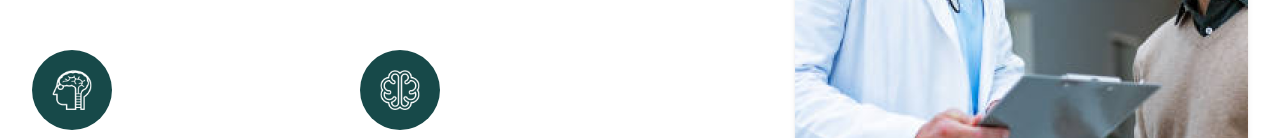
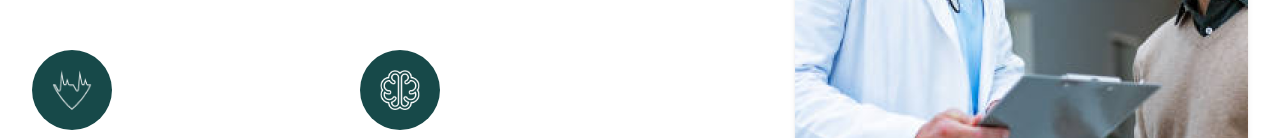
Before and after one commit to medacoal/Healthy-you, a React (Vite) app: page /about in a window 1280 px wide. Shown: the part 814-952 px from the top of the page. Built offline with nearby package versions, Linux system fonts and the light colour scheme.

Commit message:
Done I think

```diff
--- a/src/components/AboutComponents/WhyChoose.jsx
+++ b/src/components/AboutComponents/WhyChoose.jsx
@@ -2,6 +2,7 @@ import React from 'react'
 // import { FaHeartbeat } from 'react-icons/fa';
 import sampleImage from '../../assets/image.png';
 import Icon1 from '../../assets/vector5.png'
+import Icon3 from '../../assets/vector4.png'
 import Icon2 from '../../assets/vector2.png';
 import Icon4 from '../../assets/vector6.png';
 
@@ -67,7 +68,7 @@ const WhyChoose = () => {
     <div className="flex  flex-col gap-10 items-start space-x-4">
     <div className="w-20 h-20 bg-[#174949] flex items-center justify-center rounded-full  p-2.5">
   <img
-    src={Icon1}
+    src={Icon3}
     alt="Icon"
     className="w-10 h-10 brightness-0 invert"
   />
```
